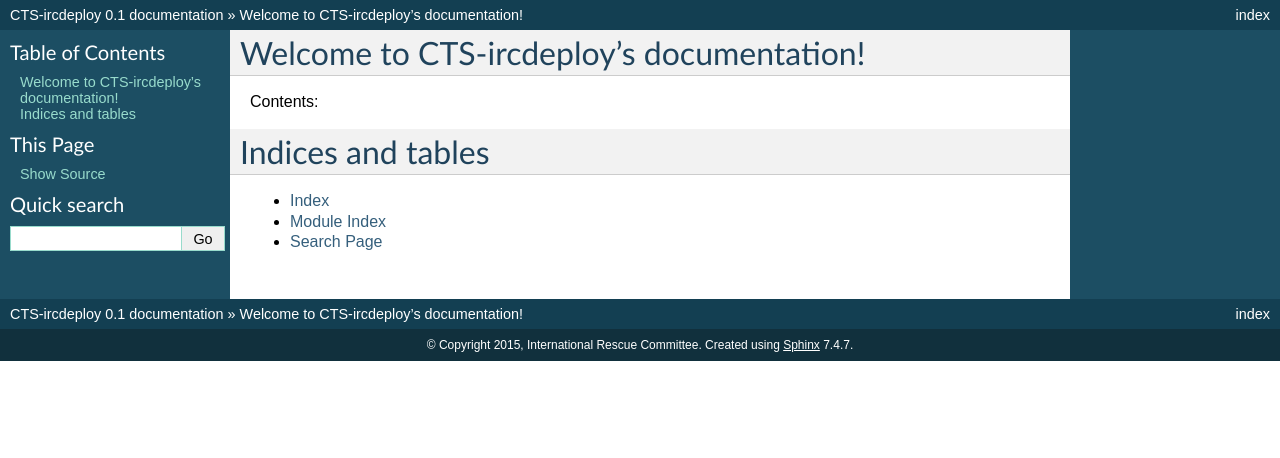
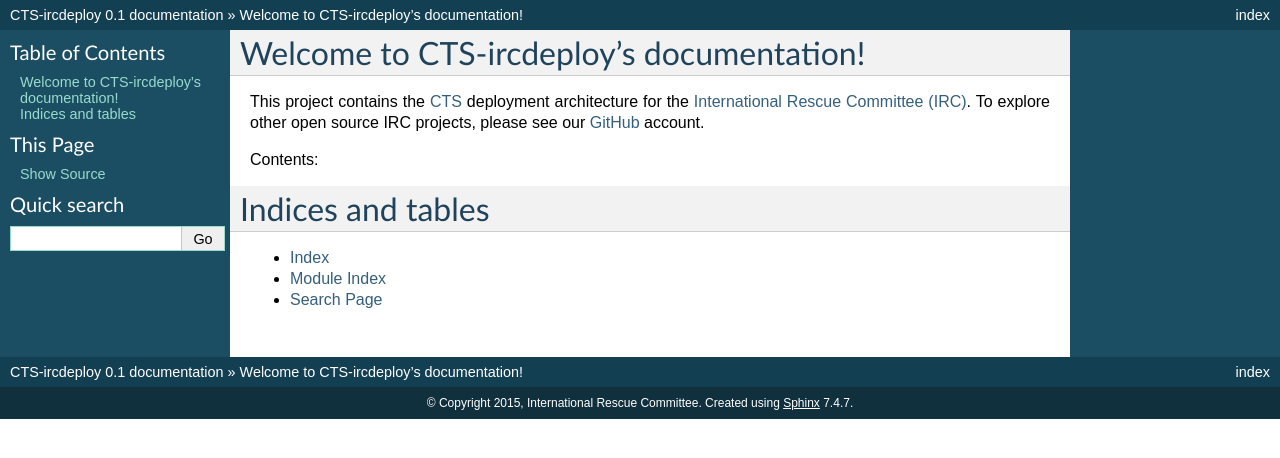
Before and after one commit to theirc/CTS-ircdeploy, a Sphinx documentation site: the page built from docs/index.rst, in a window 1280 px wide. Shown: the top 458 px of the page. Built offline with Sphinx 7.4.7, drawn with Linux system fonts in a browser that asks for light colours.

Commit message:
add index stub

```diff
--- a/docs/index.rst
+++ b/docs/index.rst
@@ -5,6 +5,15 @@
 
 Welcome to CTS-ircdeploy's documentation!
 =========================================
+
+This project contains the `CTS`_ deployment architecture for the
+`International Rescue Committee (IRC)`_. To explore other open source IRC
+projects, please see our `GitHub`_ account.
+
+.. _CTS: https://github.com/theirc/CTS
+.. _International Rescue Committee (IRC): http://www.rescue.org/
+.. _GitHub: https://github.com/theirc
+
 
 Contents:
 
```
